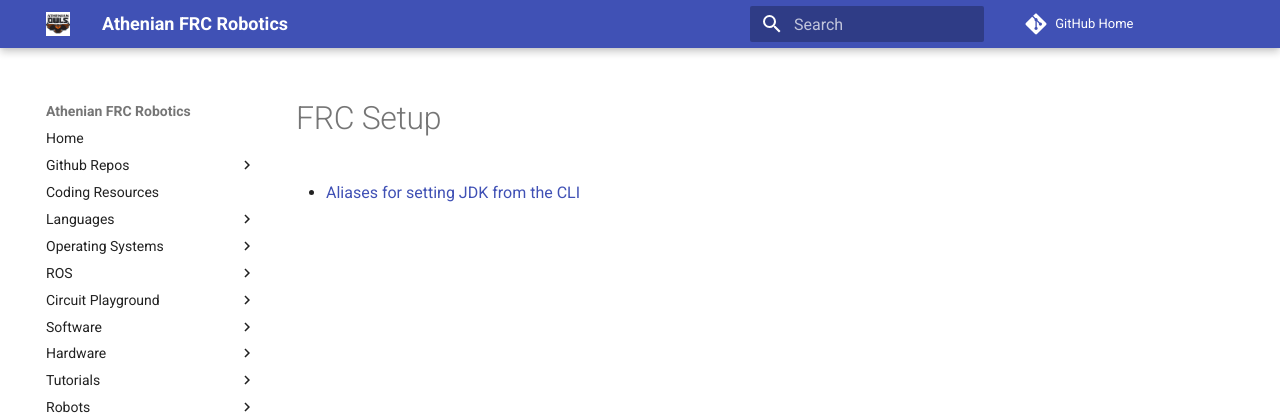
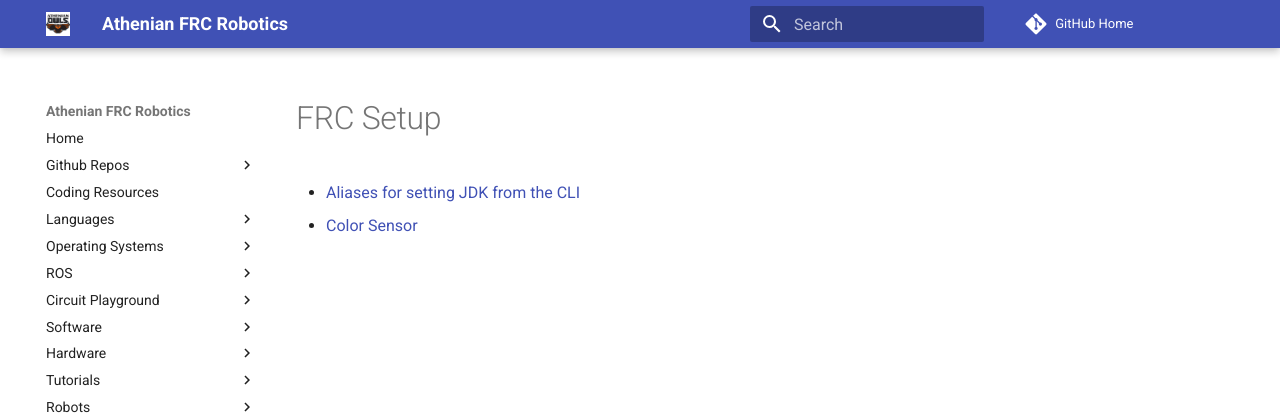
Before and after one commit to athenian-robotics/athenian-robotics-mkdocs, an MkDocs documentation site: the page built from docs/frc-setup.md, in a window 1280 px wide. Shown: the top 415 px of the page. Built offline with MkDocs 1.6.1 and Material for MkDocs 9.7.7, drawn with Linux system fonts in a browser that asks for light colours; comment, search, counter and statistics services are not loaded.

Commit message:
Update docs

```diff
--- a/docs/frc-setup.md
+++ b/docs/frc-setup.md
@@ -1,3 +1,4 @@
 # FRC Setup
 
 * [Aliases for setting JDK from the CLI](https://gist.github.com/pambrose/7b1e2cd9c5a006c10113db814f5f9cd5)
+* [Color Sensor](http://www.revrobotics.com/rev-31-1557/)
```
